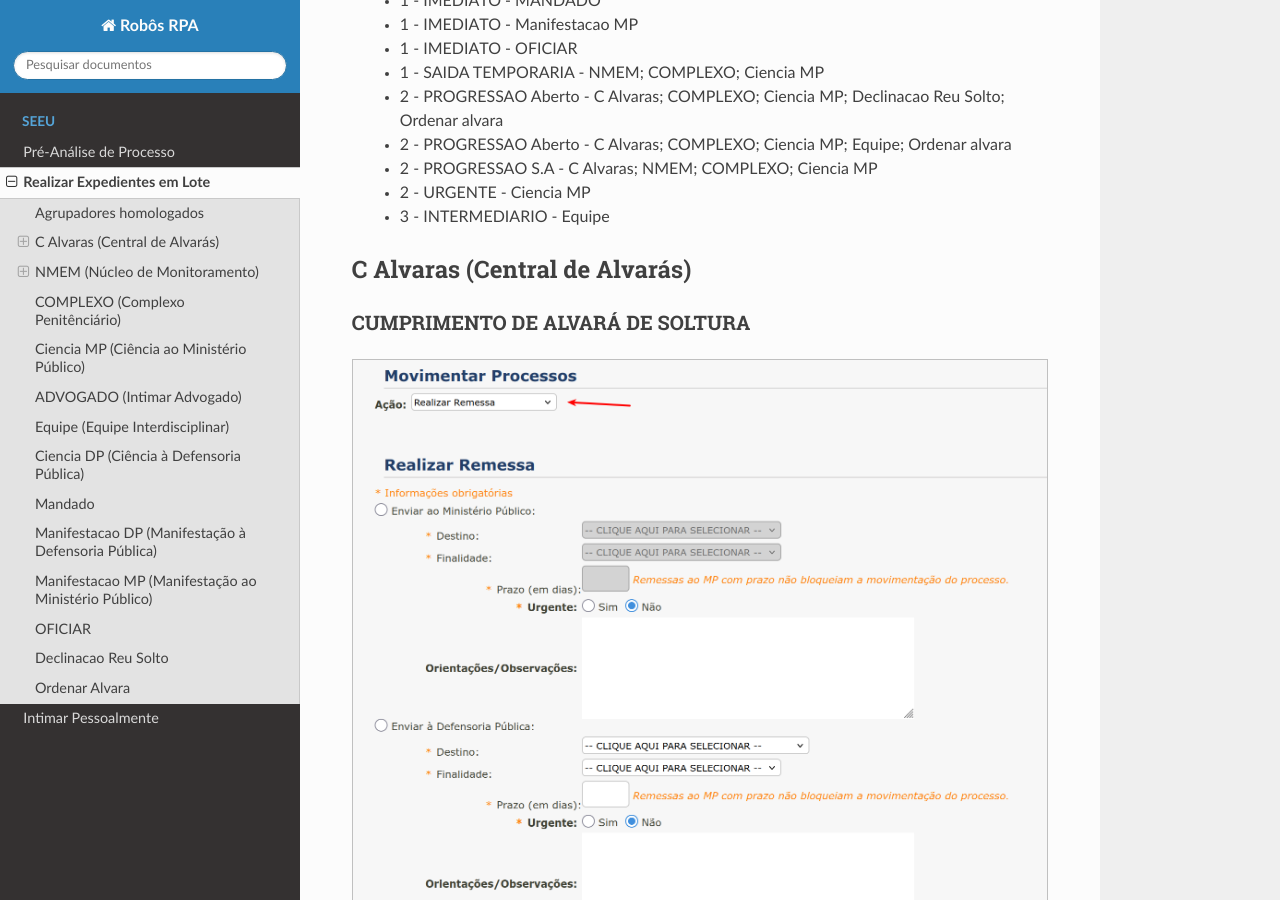
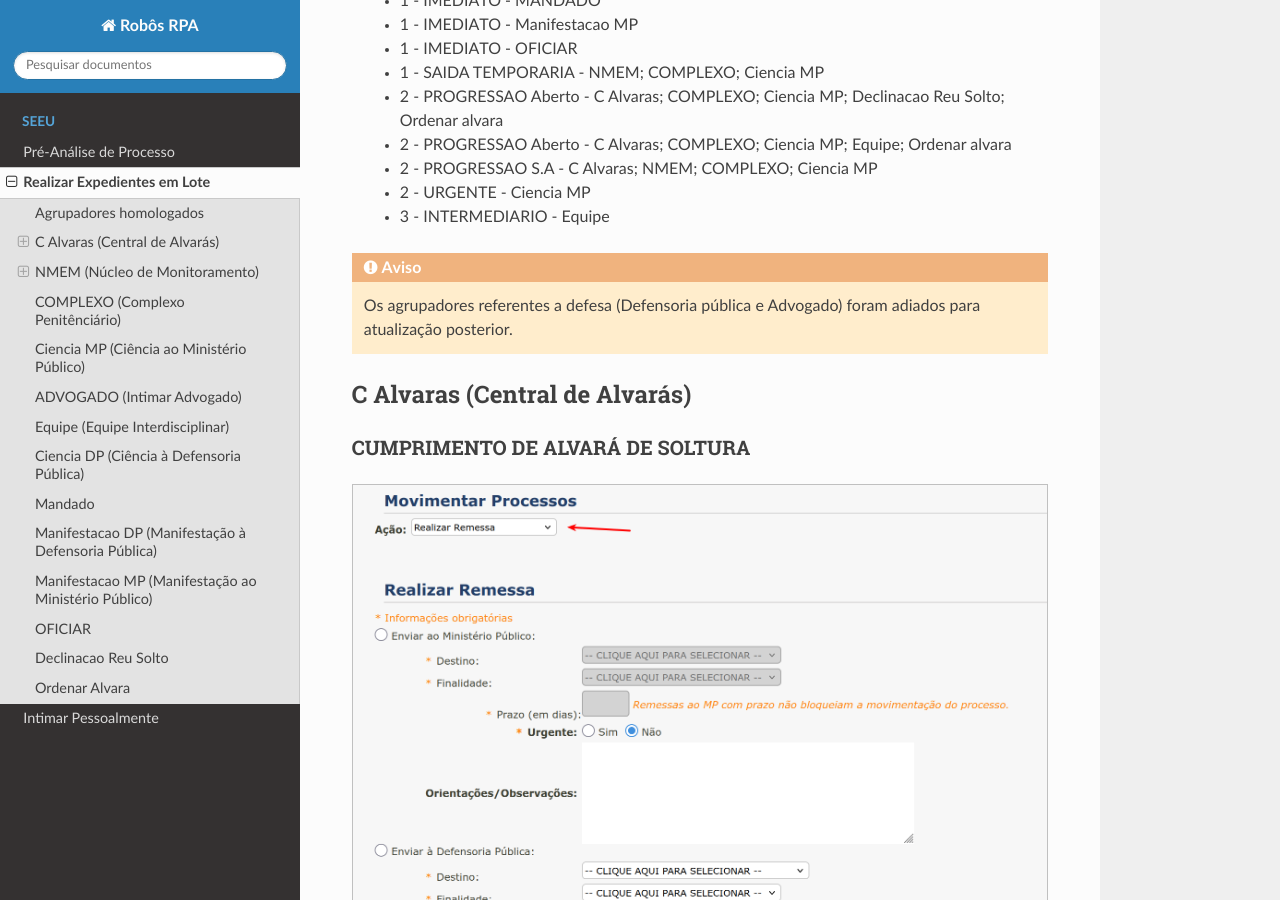
Before and after one commit to djangonauta/robos-rpa-docs, a Sphinx documentation site: the page built from docs/realizar_expedientes_lote.rst, in a window 1280 px wide and 900 px high, scrolled down 611 px. Built offline with Sphinx 7.4.7 and the Read the Docs theme 3.1.0, drawn with Linux system fonts in a browser that asks for light colours.

Commit message:
docs: #5 Documentação atualizadas para os agrupadores atuais

```diff
--- a/docs/realizar_expedientes_lote.rst
+++ b/docs/realizar_expedientes_lote.rst
@@ -30,6 +30,9 @@ Agrupadores homologados
   - 2 - URGENTE - Ciencia MP
   - 3 - INTERMEDIARIO - Equipe
 
+
+.. warning:: Os agrupadores referentes a defesa (Defensoria pública e Advogado) foram adiados para
+             atualização posterior.
 
 C Alvaras (Central de Alvarás)
 ------------------------------
```
